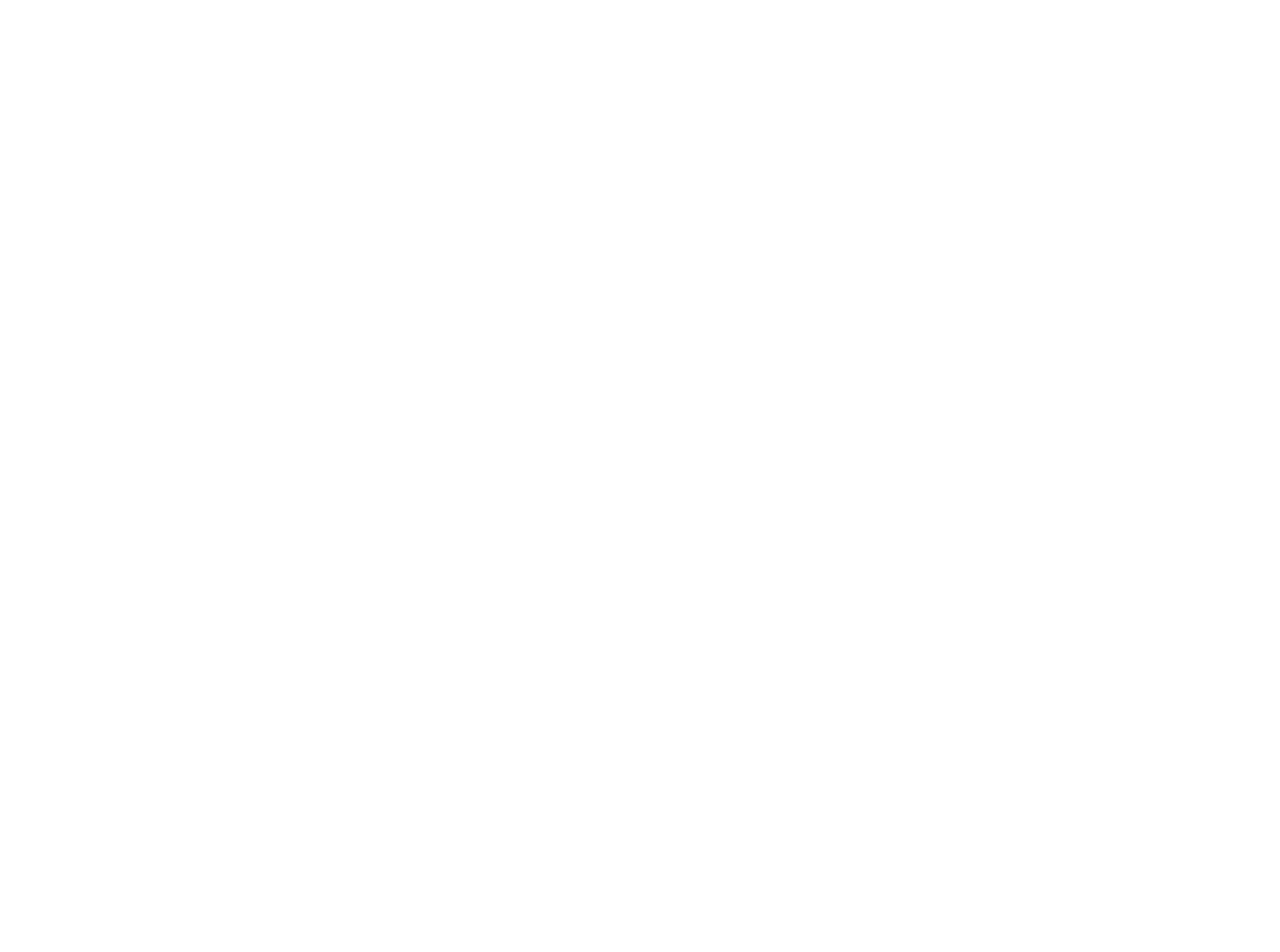
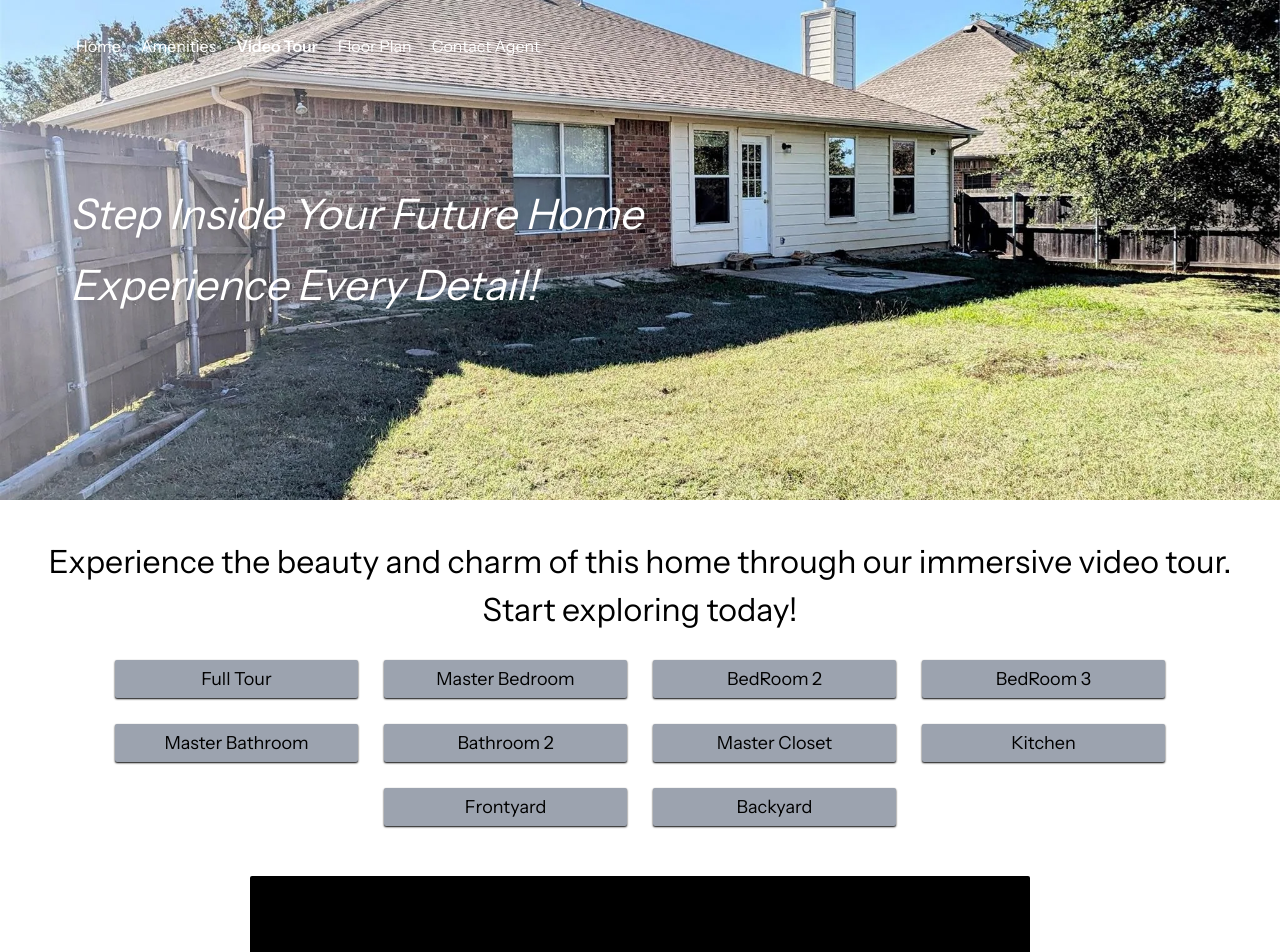
Before and after one commit to omarMilan/Real-Estate-Rental-Platform, a React (Vite) app in the folder projectFolder/: page /VideoTour-Page in a window 1280 px wide. Before the commit this address had no page. Shown: the top 952 px of the page. Before the commit the page ends 800 px from the top, so only its background shows below. Built offline with nearby package versions, Linux system fonts and the light colour scheme.

Commit message:
added everything except the video

```diff
--- a/projectFolder/src/App.jsx
+++ b/projectFolder/src/App.jsx
@@ -3,6 +3,7 @@
 import Home from "./components/homePageComponents/home";
 import ContactPage from "./components/contactPageComponents/contactPage";
 import AmenitiesPage from "./components/amenitiesPageComponents/amenitiesPage";
+import VideoTourPage from "./components/videoTourComponents/videoTourPage";
 
 function App() {
   return (
@@ -12,6 +13,7 @@
           <Route path="/" element={<Home />} />
           <Route path="/Amenities-Page" element={<AmenitiesPage />} />
           <Route path="/Contact-Page" element={<ContactPage />} />
+          <Route path="/VideoTour-Page" element={<VideoTourPage />} />
         </Routes>
       </BrowserRouter>
     </div>
--- a/projectFolder/src/components/amenitiesPageComponents/amenitiesPage.jsx
+++ b/projectFolder/src/components/amenitiesPageComponents/amenitiesPage.jsx
@@ -5,7 +5,7 @@
 export default function AmenitiesPage() {
   return (
     <div>
-      <div className="absolute top-0 w-full h-32 bg-gradient-to-b from-black to-transparent opacity-50 z-10" />
+      <div className="absolute top-0 w-full h-32 bg-gradient-to-b from-black to-transparent opacity-70 z-10" />
       <Header />
       <div className="relative w-full h-[500px] overflow-hidden">
         <img
--- a/projectFolder/src/components/header.jsx
+++ b/projectFolder/src/components/header.jsx
@@ -27,8 +27,9 @@
           Amenities
         </div>
         <div
+          onClick={() => navigate("/VideoTour-Page")}
           className={`cursor-pointer ${
-            location.pathname === "/Video-Tour"
+            location.pathname === "/VideoTour-Page"
               ? "font-semibold"
               : "font-normal"
           }`}
--- /dev/null
+++ b/projectFolder/src/components/videoTourComponents/video.jsx
@@ -0,0 +1,11 @@
+export default function Video({ name, url }) {
+  return (
+    <div>
+      <div className=" h-[350px] w-[780px] rounded-sm bg-black"></div>
+      <div className="font-instrument-sans z-0 font-medium flex mt-[10px] flex-col italic items-center justify-center text-[18px]">
+        {" "}
+        You Are Now Viewing: [{name}]
+      </div>
+    </div>
+  );
+}
--- /dev/null
+++ b/projectFolder/src/components/videoTourComponents/videoButtons.jsx
@@ -0,0 +1,15 @@
+import Button from "../button";
+
+export default function VideoButtons({ name, url, onSelect, isSelected }) {
+  return (
+    <div
+      className={`font-instrument-sans text-[18px] duration-300 transition-all ${
+        isSelected
+          ? "bg-customBlue shadow-inner font-medium"
+          : "bg-gray-400 hover:shadow-inner duration-300 transition-all"
+      } rounded-sm shadow-sm shadow-black h-[38px] w-[243px] duration-300 transition-all flex justify-center items-center z-10`}
+    >
+      <Button onClick={() => onSelect(url)}>{name}</Button>
+    </div>
+  );
+}
--- /dev/null
+++ b/projectFolder/src/components/videoTourComponents/videoSelector.jsx
@@ -0,0 +1,89 @@
+import { useState } from "react";
+import VideoButtons from "./videoButtons";
+import Video from "./video";
+
+export default function VideoSelector() {
+  const [selectedVideo, setSelectedVideo] = useState("");
+  const [activeButton, setActiveButton] = useState(null);
+
+  const handleSelect = (url, buttonName) => {
+    setSelectedVideo(url); // Correctly set the selected video URL
+    setActiveButton(buttonName); // Update the active button name
+  };
+
+  return (
+    <div className="z-30 w-full min-h-screen overflow-hidden">
+      <div className="font-instrument-sans z-0 font-light flex -mt-[10px] flex-col items-center justify-center text-[32px]">
+        Experience the beauty and charm of this home through our immersive video
+        tour.
+        <div className="flex">Start exploring today!</div>
+      </div>
+
+      <div className=" relative flex flex-wrap gap-x-[26px] gap-y-[26px] pt-[26px] pl-[26px] pr-[26px] justify-center">
+        <VideoButtons
+          name="Full Tour"
+          url="https://example.com/FullTour.mp4"
+          onSelect={(url) => handleSelect(url, "Full Tour")}
+          isSelected={activeButton === "Full Tour"} // Pass the active button state
+        />
+        <VideoButtons
+          name="Master Bedroom"
+          url="https://example.com/MasterBedroom.mp4"
+          onSelect={(url) => handleSelect(url, "Master Bedroom")}
+          isSelected={activeButton === "Master Bedroom"} // Pass the active button state
+        />
+        <VideoButtons
+          name="BedRoom 2"
+          url="https://example.com/BedRoom2.mp4"
+          onSelect={(url) => handleSelect(url, "BedRoom 2")}
+          isSelected={activeButton === "BedRoom 2"} // Pass the active button state
+        />
+        <VideoButtons
+          name="BedRoom 3"
+          url="https://example.com/BedRoom3.mp4"
+          onSelect={(url) => handleSelect(url, "BedRoom 3")}
+          isSelected={activeButton === "BedRoom 3"} // Pass the active button state
+        />
+        <VideoButtons
+          name="Master Bathroom"
+          url="https://example.com/MasterBathroom.mp4"
+          onSelect={(url) => handleSelect(url, "Master Bathroom")}
+          isSelected={activeButton === "Master Bathroom"} // Pass the active button state
+        />
+        <VideoButtons
+          name="Bathroom 2"
+          url="https://example.com/Bathroom2.mp4"
+          onSelect={(url) => handleSelect(url, "Bathroom 2")}
+          isSelected={activeButton === "Bathroom 2"} // Pass the active button state
+        />
+        <VideoButtons
+          name="Master Closet"
+          url="https://example.com/MasterCloset.mp4"
+          onSelect={(url) => handleSelect(url, "Master Closet")}
+          isSelected={activeButton === "Master Closet"} // Pass the active button state
+        />
+        <VideoButtons
+          name="Kitchen"
+          url="https://example.com/Kitchen.mp4"
+          onSelect={(url) => handleSelect(url, "Kitchen")}
+          isSelected={activeButton === "Kitchen"} // Pass the active button state
+        />
+        <VideoButtons
+          name="Frontyard"
+          url="https://example.com/Frontyard.mp4"
+          onSelect={(url) => handleSelect(url, "Frontyard")}
+          isSelected={activeButton === "Frontyard"} // Pass the active button state
+        />
+        <VideoButtons
+          name="Backyard"
+          url="https://example.com/Backyard.mp4"
+          onSelect={(url) => handleSelect(url, "Backyard")}
+          isSelected={activeButton === "Backyard"} // Pass the active button state
+        />
+      </div>
+      <div className="pt-[50px] flex justify-center items-center">
+        <Video name={activeButton} />
+      </div>
+    </div>
+  );
+}
--- /dev/null
+++ b/projectFolder/src/components/videoTourComponents/videoTourPage.jsx
@@ -0,0 +1,33 @@
+import Header from "../header";
+import backyardImg from "../../assets/homeImages/Homeimage7.webp";
+import VideoSelector from "./videoSelector";
+
+export default function VideoTourPage() {
+  return (
+    <div className="relative">
+      {/* Gradient Overlay */}
+      <div className="absolute top-0 w-full h-32 bg-gradient-to-b from-black to-transparent opacity-70 z-0" />
+
+      {/* Header */}
+      <Header />
+
+      {/* Background Section */}
+      <div className="relative w-full h-[500px] overflow-hidden">
+        <img
+          src={backyardImg}
+          alt="Background"
+          className="w-full h-full object-cover object-center transform scale-x-[-1]"
+        />
+        <div className="select-none absolute pl-[70px] font-light inset-0 flex italic drop-shadow-md flex-col items-start justify-center text-white text-[42px] font-instrument-sans z-10">
+          <div>Step Inside Your Future Home</div>
+          <div className="mt-2">Experience Every Detail!</div>
+        </div>
+      </div>
+
+      {/* Video Selector Section */}
+      <div className="mt-12 flex justify-center">
+        <VideoSelector />
+      </div>
+    </div>
+  );
+}
```
